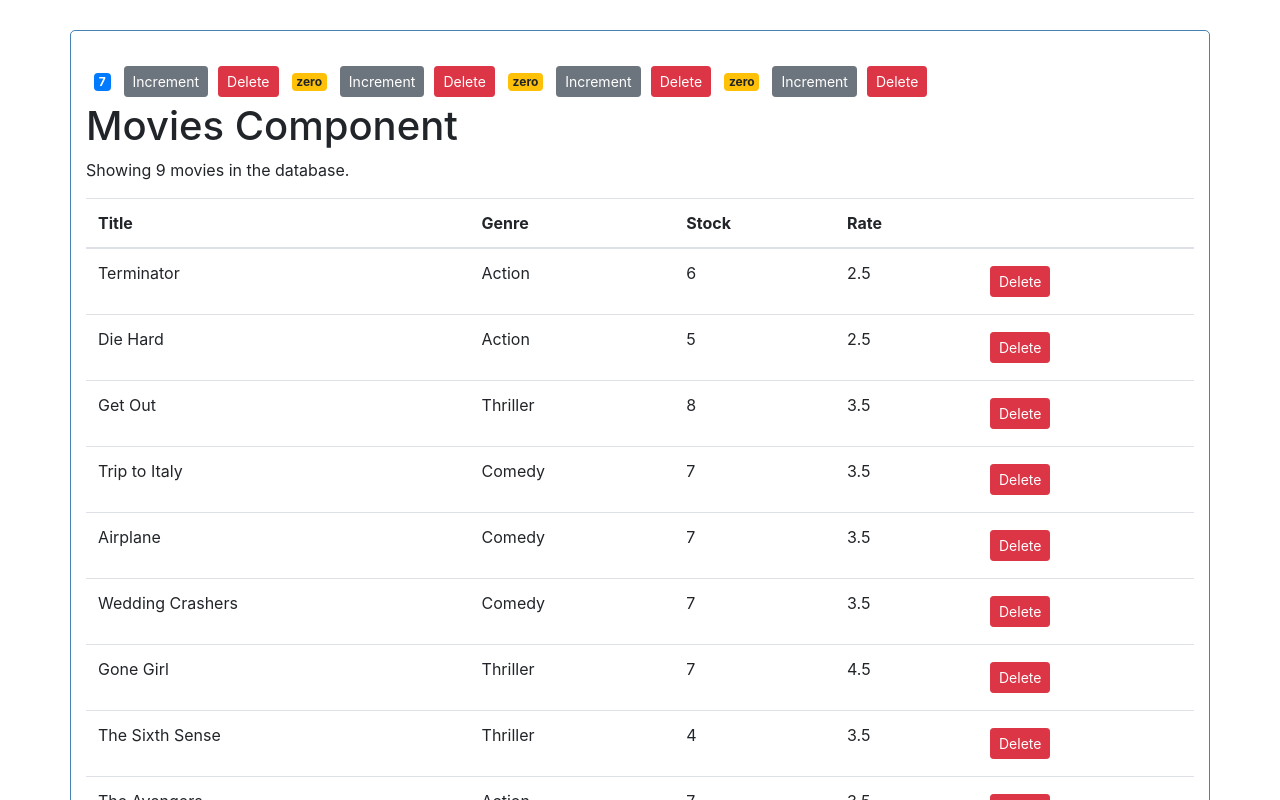
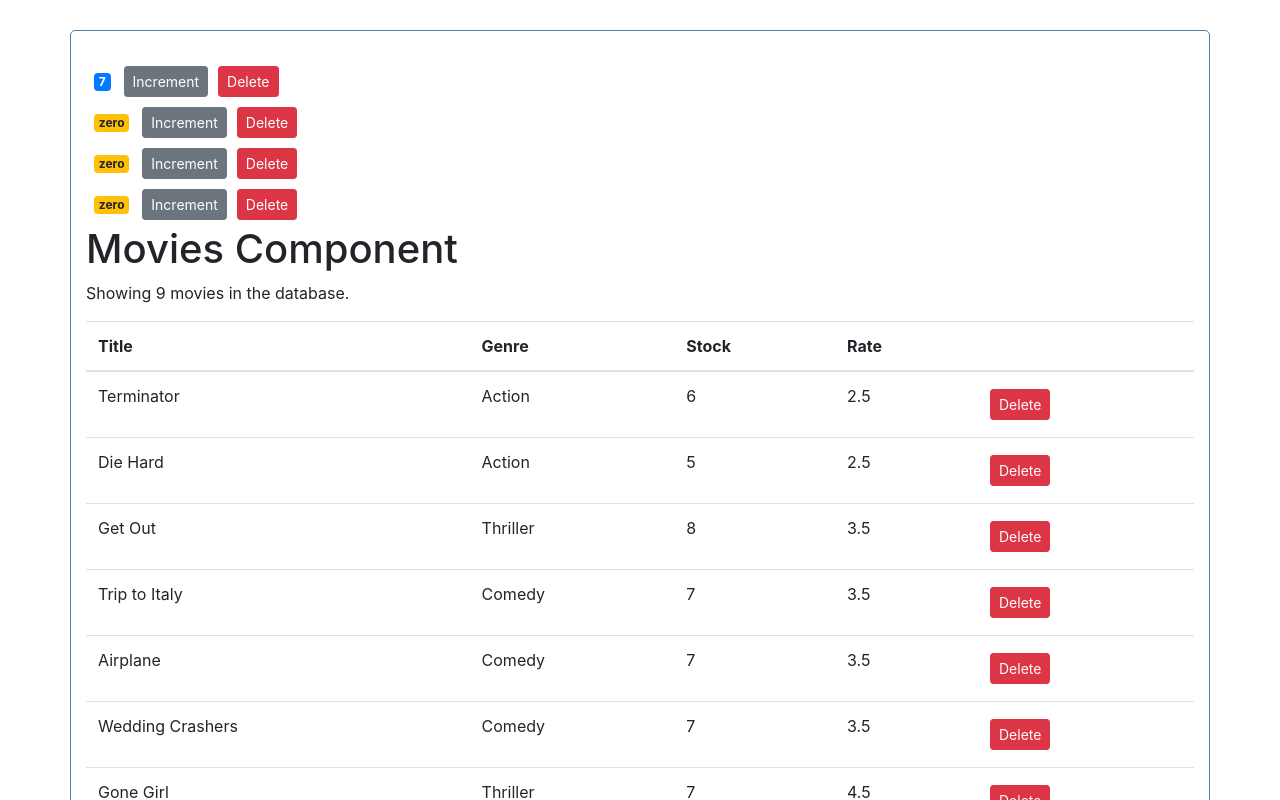
Before and after one commit to DilshanUdawaththa/Counter-App-ReactJS, a React (Create React App) app: page / in a window 1280 px wide. Shown: the top 800 px of the page. Built offline with nearby package versions, Linux system fonts and the light colour scheme.

Commit message:
handleDelete is working & added <div> into Counter

```diff
--- a/src/components/counter.jsx
+++ b/src/components/counter.jsx
@@ -1,20 +1,31 @@
 import React, { Component } from "react";
 
 class Counter extends Component {
-  state = { value: this.props.value};
+  state = { value: this.props.counter.value };
 
   handleIncrement = () => {
-      this.setState({value: this.state.value + 1});
-  }
+    this.setState({ value: this.state.value + 1 });
+  };
 
   render() {
-    console.log(this.props);
     return (
       <React.Fragment>
+        <div>
           <span className={this.getBadgeClasses()}>{this.formatCount()}</span>
-        <button onClick={this.handleIncrement} className="btn btn-secondary btn-sm">Increment</button>
+          <button
+            onClick={this.handleIncrement}
+            className="btn btn-secondary btn-sm"
+          >
+            Increment
+          </button>
           {/* {this.renderTags()} */}
-        <button className="btn btn-danger btn-sm" onClick={this.props.onDelete}>Delete</button>
+          <button
+            className="btn btn-danger btn-sm"
+            onClick={() => this.props.onDelete(this.props.counter.id)}
+          >
+            Delete
+          </button>
+        </div>
       </React.Fragment>
     );
   }
--- a/src/components/counters.jsx
+++ b/src/components/counters.jsx
@@ -11,15 +11,16 @@
     ],
   };
 
-  handleDelete = () => {
-    console.log("handleDelete clicked");
+  handleDelete = counterId => {
+    const counters = this.state.counters.filter(c => c.id !== counterId);
+    this.setState({counters});
   }
 
   render() {
     return (
       <React.Fragment>
         {this.state.counters.map((counter) => (
-          <Counter key={counter.id} onDelete={this.handleDelete} value={counter.value} selected={true} />
+          <Counter key={counter.id} onDelete={this.handleDelete} counter={counter} />
         ))}
       </React.Fragment>
     );
```
Lines whose indentation alone changed are shown as unchanged.
